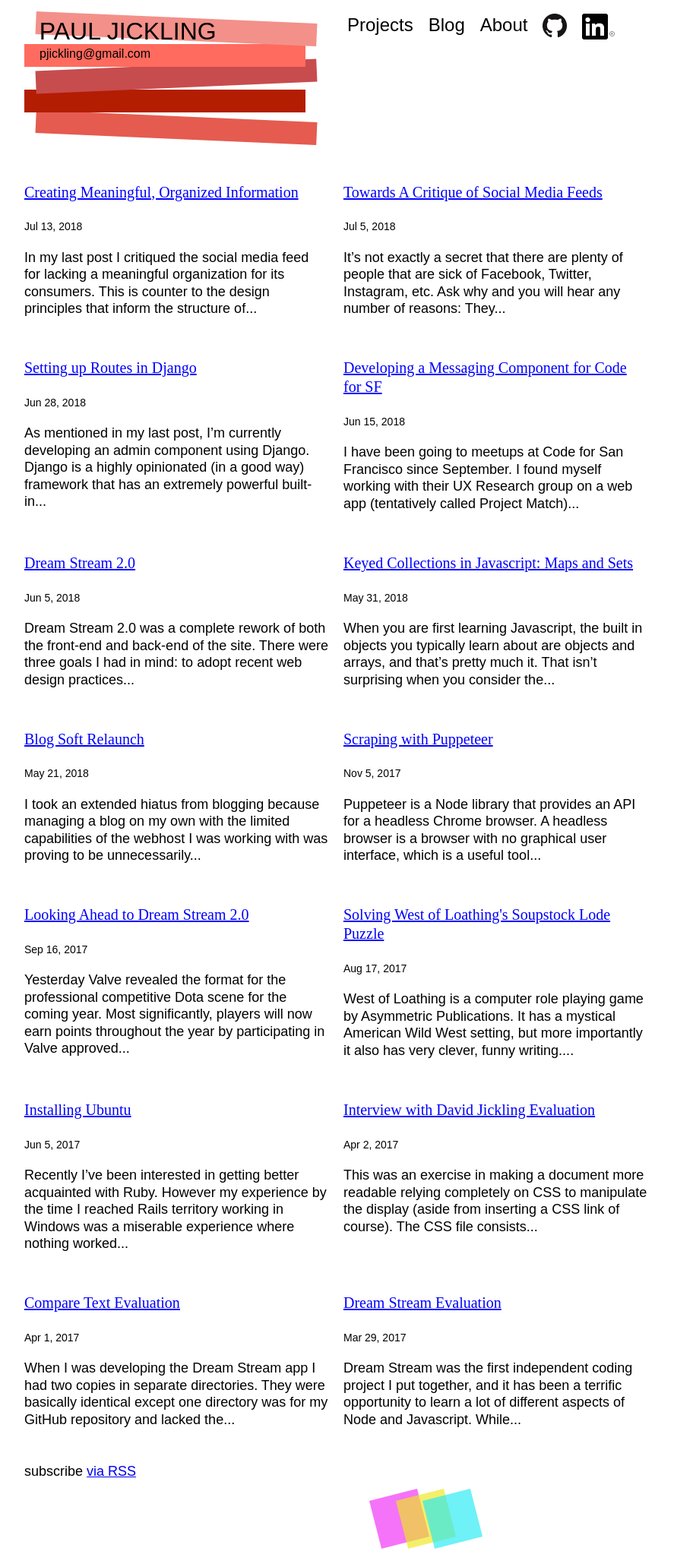
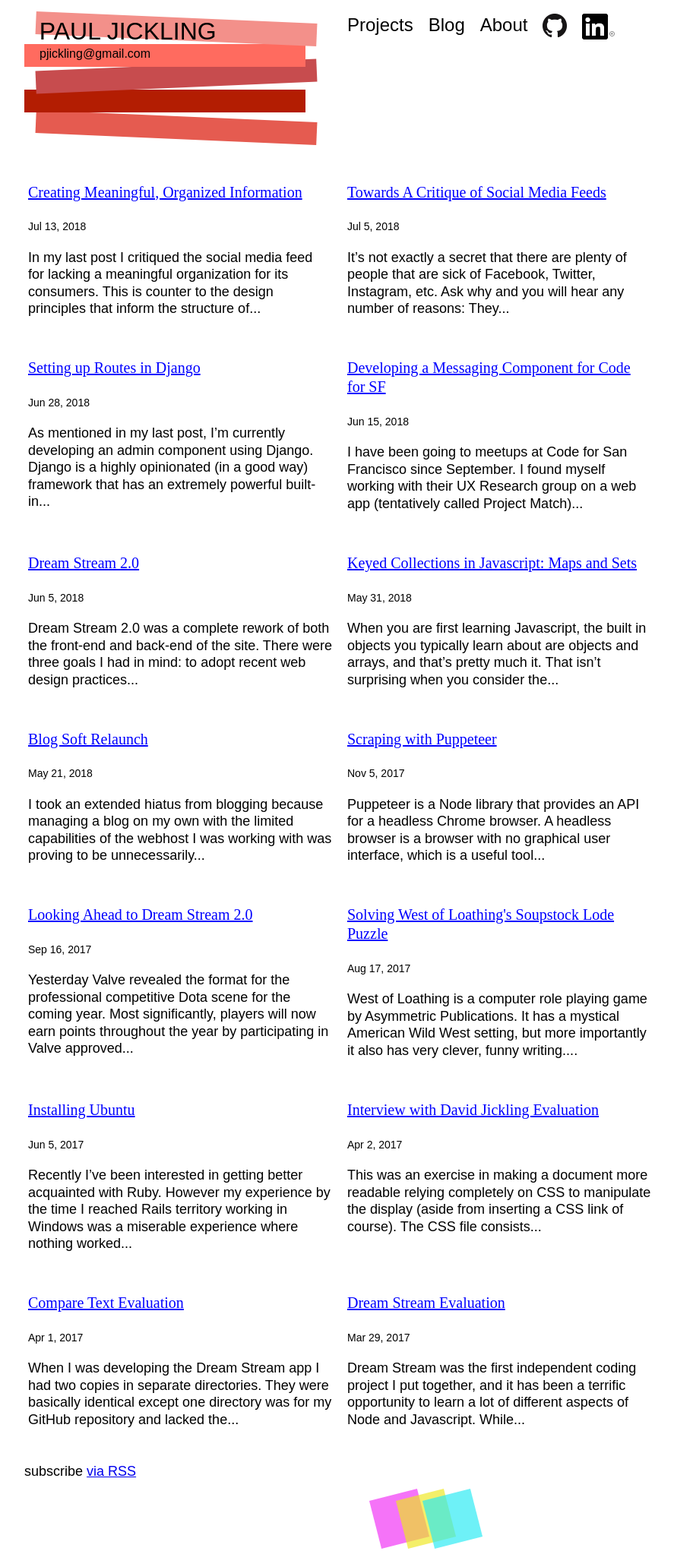
Before and after one commit to pauljickling/pauljickling.github.io, a Jekyll site: the page built from index.md, in a window 1280 px wide. Shown: the whole page at 76% size, without its empty margins (21-908 px from the left). Built offline with Jekyll 4.4.1, drawn with Linux system fonts in a browser that asks for light colours; some web fonts are replaced.

Commit message:
Additional layout adjustments

```diff
--- a/assets/main.css
+++ b/assets/main.css
@@ -56,8 +56,6 @@ pre, code {
 ul.post-list {
   display: grid;
   grid-gap: 20px;
-  margin-left: 5px;
-  margin-right: 5px;
   padding-top: 10px;
   padding-bottom: 10px;
   grid-template-columns: repeat(auto-fill, minmax(100px, 400px));
@@ -303,6 +301,12 @@ span#email {
   div.blog-grid {
     grid-template-columns: 1fr 3fr;
   }
+  ul.post-list {
+    margin-left: 10px;
+  }
+  div.page-content {
+    margin-left: 5px;
+  }
   #about-grid {
     margin-left: 60px;
     margin-right: 60px;
```
